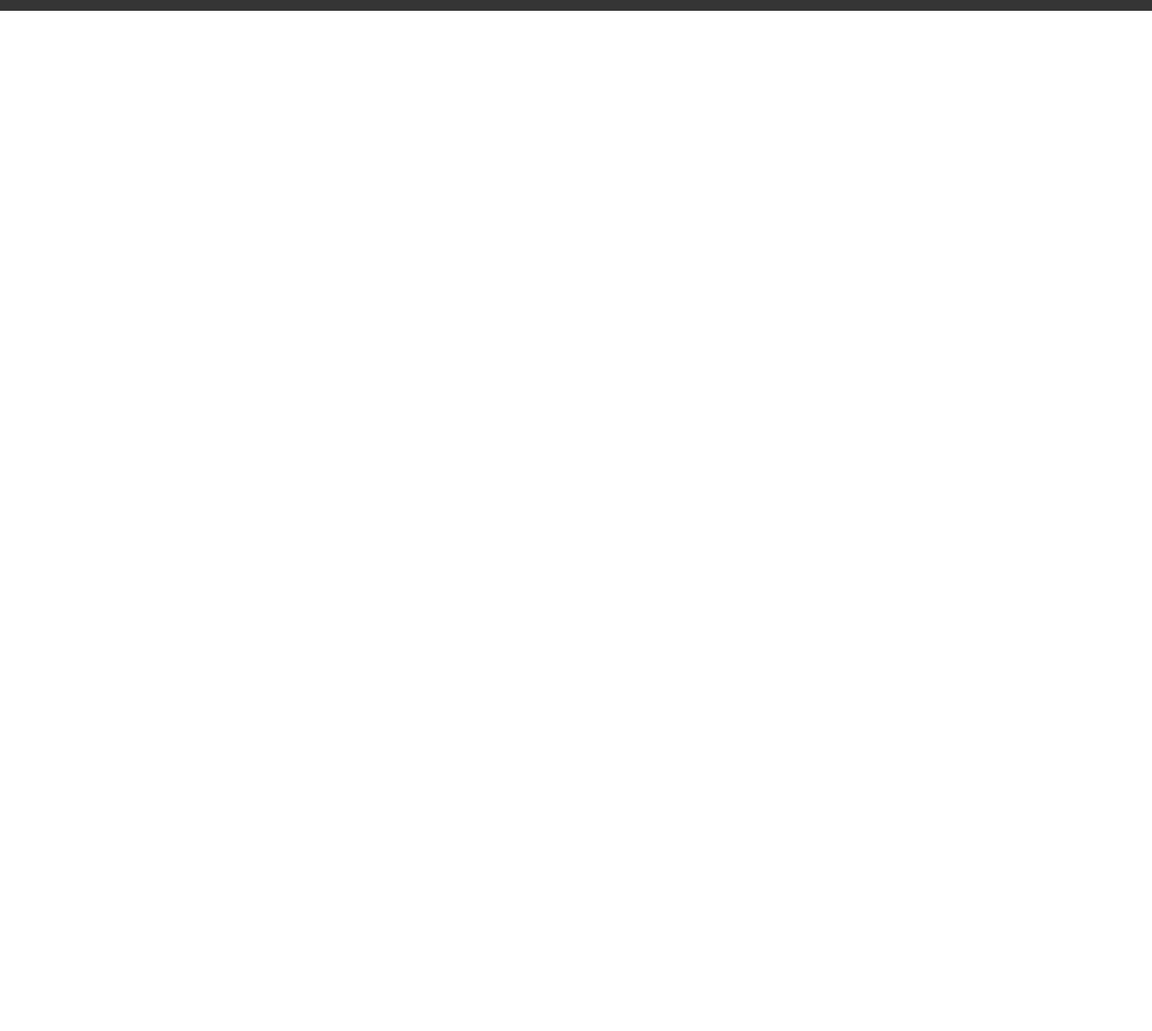
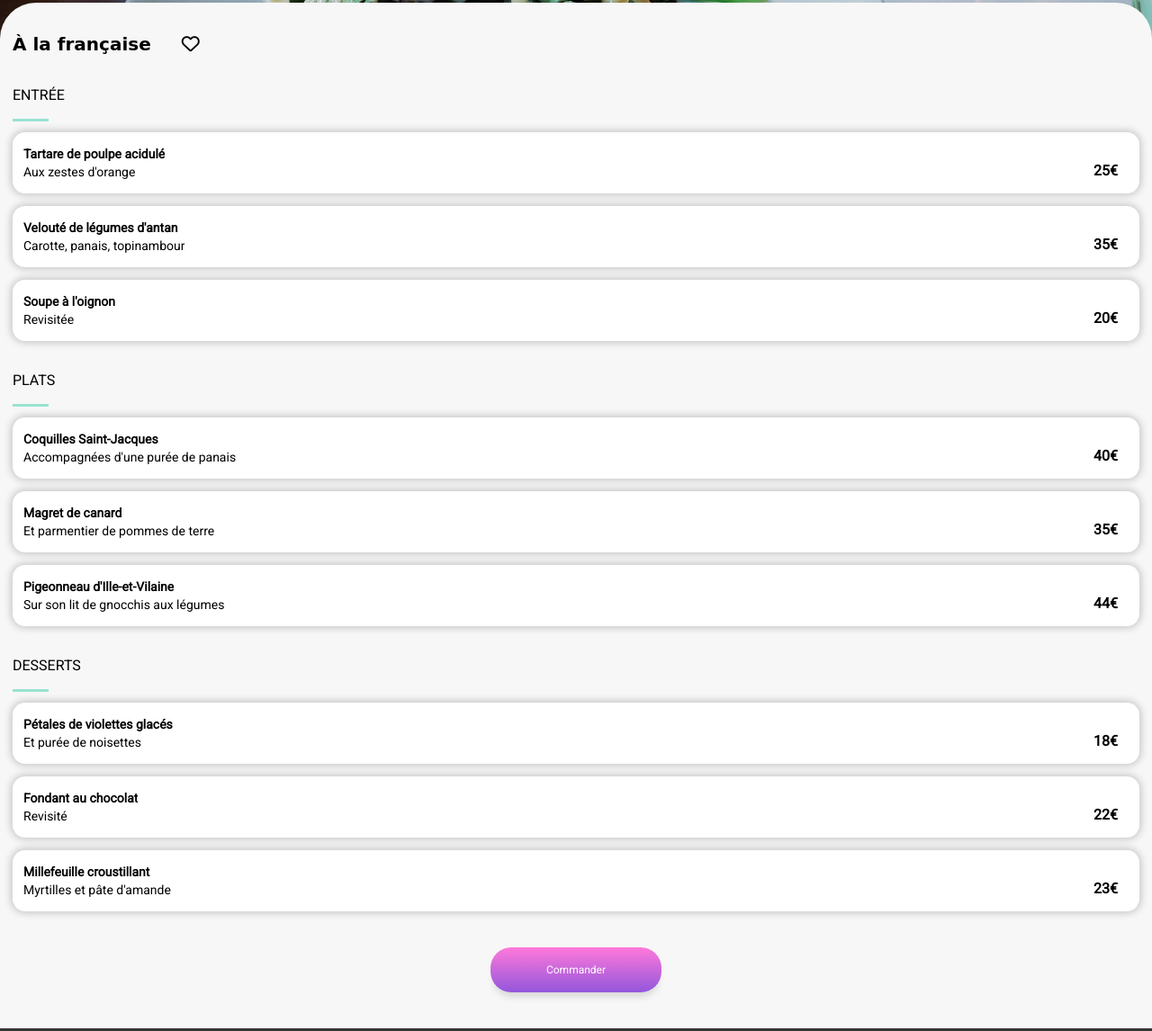
Before and after one commit to Erkomxtil/ohmyfood, a plain HTML site: page a-la-francaise.html in a window 1280 px wide. Shown: the part 288-1434 px from the top of the page at 90% size. Before the commit the page ends 800 px from the top, so only its background shows below. Drawn offline with Linux system fonts and the light colour scheme; a web font is replaced by a local one.

Commit message:
Ajout de la page à la française

```diff
--- a/a-la-francaise.html
+++ b/a-la-francaise.html
@@ -21,9 +21,142 @@
       <img src="images/logo/ohmyfood.png" alt="Logo oh my food">
     </picture>
   </header>
-  <main>
 
+  <main class="menus la-francaise">
+    <!-- Picture -->
+    <picture class="main-picture">
+      <img src="images/restaurants/la-francaise.jpg" alt="Assiette avec un plat">
+    </picture>
+    <!-- Title -->
+    <section class="title first">
+      <h1>À la française<div class="heart-wrapper">
+        <i class="fa-regular fa-heart"></i><i class="fa-solid fa-heart"></i>
+      </div></h1>
+      <h2>ENTRÉE</h2>
+    </section>
+    <!-- Entree -->
+    <section class="card-menu">
+      <div class="card-menu-wrapper">
+        <div class="card-menu-text">
+          <p>
+            <strong>Tartare de poulpe acidulé</strong> <br>
+            Aux zestes d'orange
+          </p>
+        </div>
+        <div class="card-menu-price">
+          <span>25€</span> <i class="fa-solid fa-circle-check"></i>
+        </div>
+      </div>
+      <div class="card-menu-wrapper">
+        <div class="card-menu-text">
+          <p>
+            <strong>Velouté de légumes d'antan</strong> <br>
+            Carotte, panais, topinambour
+          </p>
+        </div>
+        <div class="card-menu-price">
+          <span>35€</span> <i class="fa-solid fa-circle-check"></i>
+        </div>
+      </div>
+      <div class="card-menu-wrapper">
+        <div class="card-menu-text">
+          <p>
+            <strong>Soupe à l'oignon</strong> <br>
+            Revisitée
+          </p>
+        </div>
+        <div class="card-menu-price">
+          <span>20€</span> <i class="fa-solid fa-circle-check"></i>
+        </div>
+      </div>
+    </section>
+    <!-- Title -->
+    <section class="title">
+      <h2>PLATS</h2>
+    </section>
+    <!-- Dish -->
+    <section class="card-menu">
+      <div class="card-menu-wrapper">
+        <div class="card-menu-text">
+          <p>
+            <strong>Coquilles Saint-Jacques</strong> <br>
+            Accompagnées d'une purée de panais
+          </p>
+        </div>
+        <div class="card-menu-price">
+          <span>40€</span> <i class="fa-solid fa-circle-check"></i>
+        </div>
+      </div>
+      <div class="card-menu-wrapper">
+        <div class="card-menu-text">
+          <p>
+            <strong>Magret de canard</strong> <br>
+            Et parmentier de pommes de terre
+          </p>
+        </div>
+        <div class="card-menu-price">
+          <span>35€</span> <i class="fa-solid fa-circle-check"></i>
+        </div>
+      </div>
+      <div class="card-menu-wrapper">
+        <div class="card-menu-text">
+          <p>
+            <strong>Pigeonneau d'Ille-et-Vilaine</strong> <br>
+            Sur son lit de gnocchis aux légumes
+          </p>
+        </div>
+        <div class="card-menu-price">
+          <span>44€</span> <i class="fa-solid fa-circle-check"></i>
+        </div>
+      </div>
+    </section>
+    <!-- Title -->
+    <section class="title">
+      <h2>DESSERTS</h2>
+    </section>
+    <!-- Desserts -->
+    <section class="card-menu last">
+      <div class="card-menu-wrapper">
+        <div class="card-menu-text">
+          <p>
+            <strong>Pétales de violettes glacés</strong> <br>
+            Et purée de noisettes
+          </p>
+        </div>
+        <div class="card-menu-price">
+          <span>18€</span> <i class="fa-solid fa-circle-check"></i>
+        </div>
+      </div>
+      <div class="card-menu-wrapper">
+        <div class="card-menu-text">
+          <p>
+            <strong>Fondant au chocolat</strong> <br>
+            Revisité
+          </p>
+        </div>
+        <div class="card-menu-price">
+          <span>22€</span> <i class="fa-solid fa-circle-check"></i>
+        </div>
+      </div>
+      <div class="card-menu-wrapper">
+        <div class="card-menu-text">
+          <p>
+            <strong>Millefeuille croustillant</strong> <br>
+            Myrtilles et pâte d'amande
+          </p>
+        </div>
+        <div class="card-menu-price">
+          <span>23€</span> <i class="fa-solid fa-circle-check"></i>
+        </div>
+      </div>
+    </section>
+    <!-- Cta -->
+    <section class="cta">
+      <button>Commander</button>
+    </section>
   </main>
+
+
   <footer>
     <h3>ohmyfood</h3>
     <nav>
```
